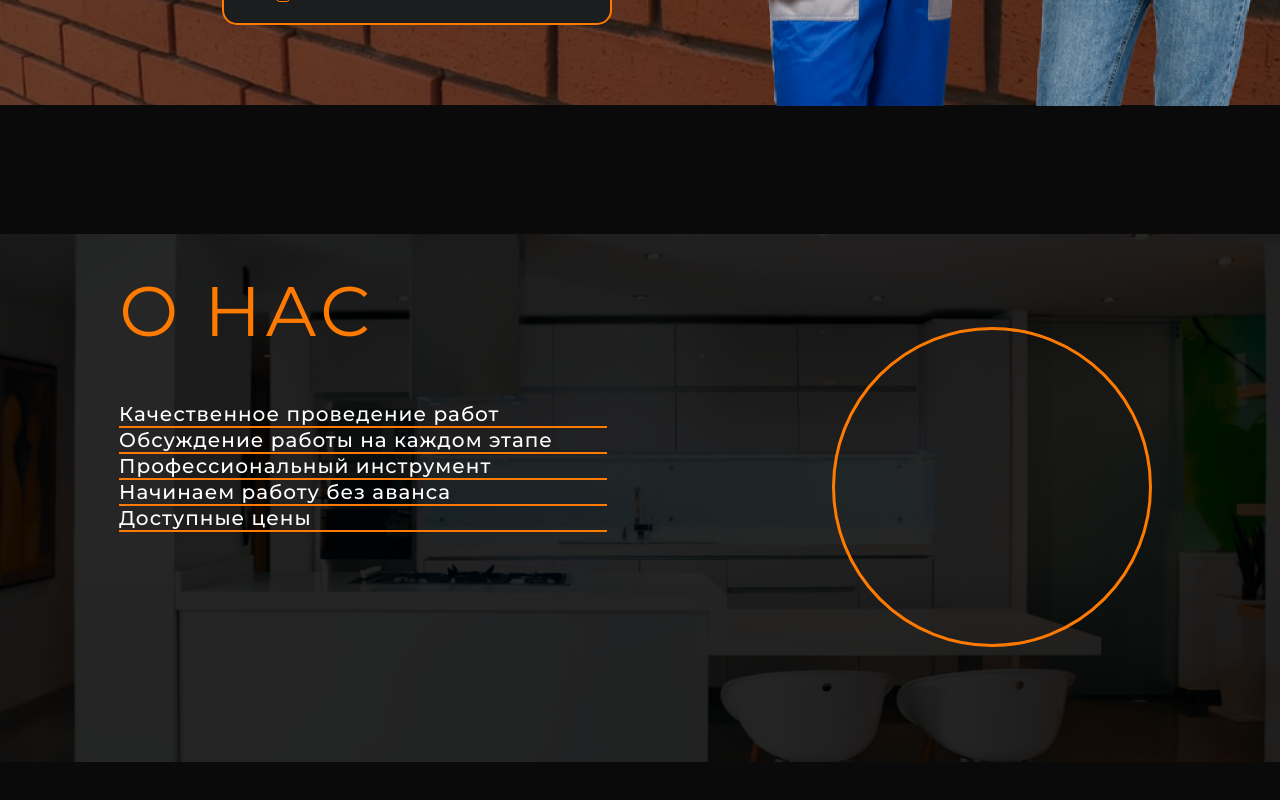
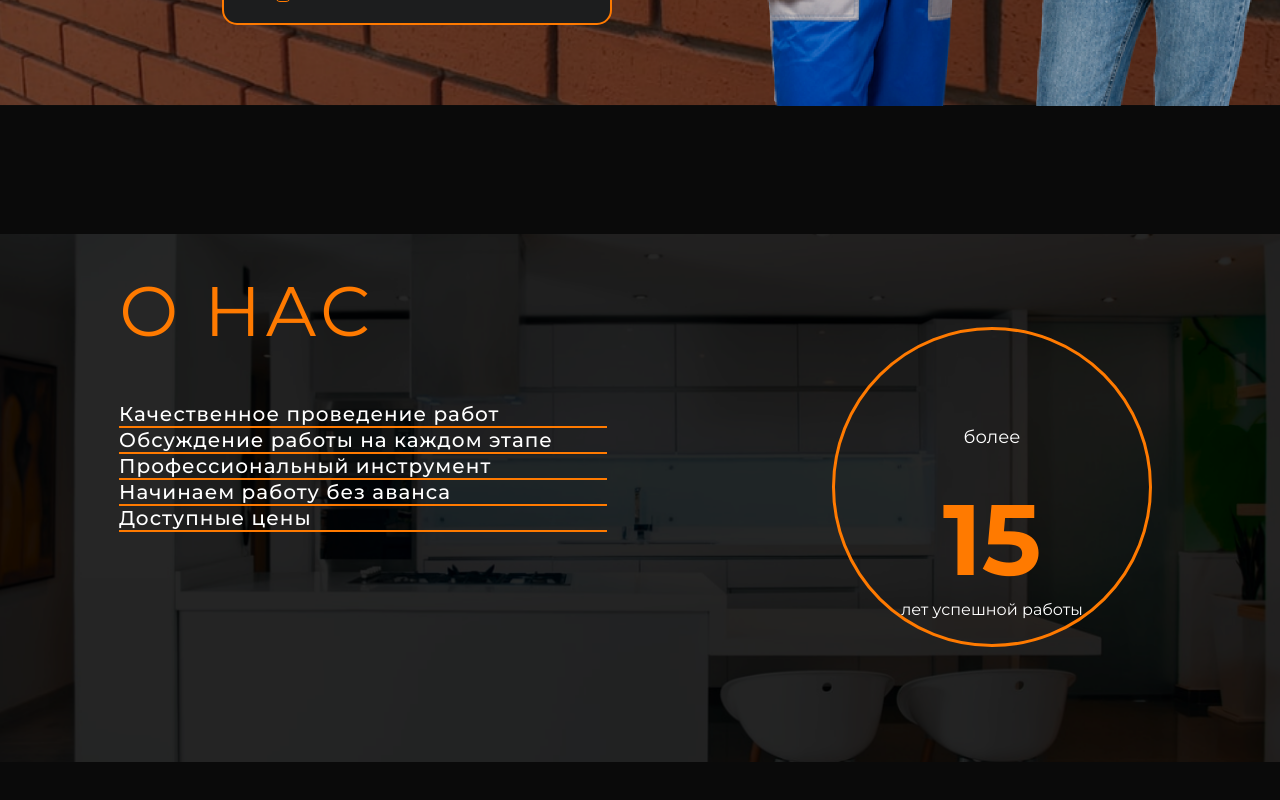
Before and after one commit to 34admal/Portfolio, a React (Create React App) app in the folder homel_build_site/: page / in a window 1280 px wide. Shown: the part 3100-3900 px from the top of the page. Built offline with nearby package versions, Linux system fonts and the light colour scheme.

Commit message:
style: add styles for inner elements of about us circle

```diff
--- a/homel_build_site/src/components/AboutUs/AboutUs.jsx
+++ b/homel_build_site/src/components/AboutUs/AboutUs.jsx
@@ -1,46 +1,44 @@
+import { useState, useEffect } from "react";
+import { circleData } from "./aboutData";
 import styles from "./AboutUs.module.css";
 
 function AboutUs() {
+  const [currentIndex, setCurrentIndex] = useState(0);
+  const currentData = circleData[currentIndex];
+
   return (
     <section className={styles.about}>
       <div className={styles.about__container}>
-
         <div className={styles.leftContent}>
           <span className={styles.title}>О НАС</span>
-
           <div className={styles.item}>
             <span className={styles.text}>Качественное проведение работ</span>
             <span className={styles.line}></span>
           </div>
-
           <div className={styles.item}>
             <span className={styles.text}>Обсуждение работы на каждом этапе</span>
             <span className={styles.line}></span>
           </div>
-
           <div className={styles.item}>
             <span className={styles.text}>Профессиональный инструмент</span>
             <span className={styles.line}></span>
           </div>
-
           <div className={styles.item}>
             <span className={styles.text}>Начинаем работу без аванса</span>
             <span className={styles.line}></span>
           </div>
-
           <div className={styles.item}>
             <span className={styles.text}>Доступные цены</span>
             <span className={styles.line}></span>
           </div>
         </div>
-
         <div className={styles.rightContent}>
-          {/* Тут будут наши круги */}
-        </div>
-
+  <span className={styles.circleTop}>{currentData.top}</span>
+  <span className={styles.circleNumber}>{currentData.number}</span>
+  <span className={styles.circleBottom}>{currentData.bottom}</span>
+</div>
       </div>
     </section>
   );
 }
-
 export default AboutUs;
--- a/homel_build_site/src/components/AboutUs/AboutUs.module.css
+++ b/homel_build_site/src/components/AboutUs/AboutUs.module.css
@@ -67,8 +67,27 @@
   height: 320px;
   border-radius: 50%;
   border: 3px solid #ff7a00;
-
-
   margin-top: 93px;
   margin-left: 225px;
+
+  display: flex;
+  flex-direction: column;
+  align-items: center;
+
 }
+
+.circleTop {
+  font-weight: 400;
+  font-size: 18px;
+  line-height: 22px;
+  color: #ffffff;
+  margin-top: 96px;
+}
+
+.circleNumber {
+  font-weight: 700;
+  font-size: 100px;
+  line-height: 122px;
+  color: #ff7a00;
+  margin-top: 30px;
+}
```
